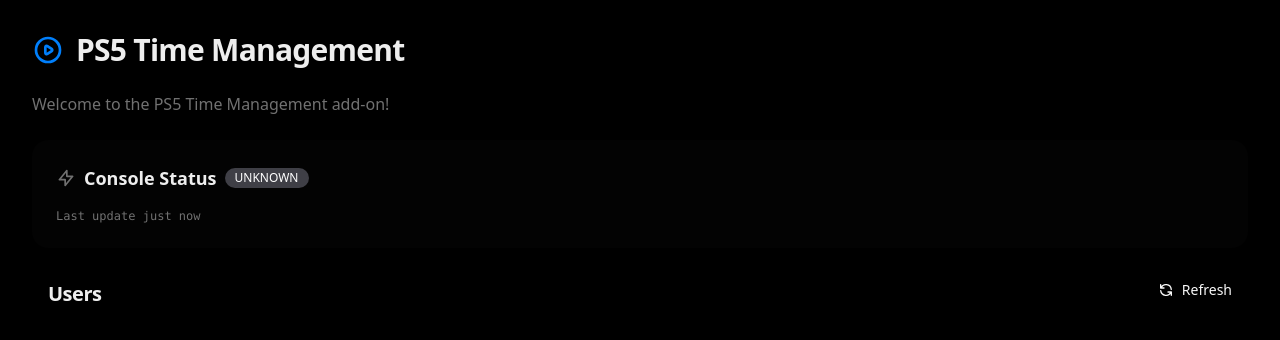
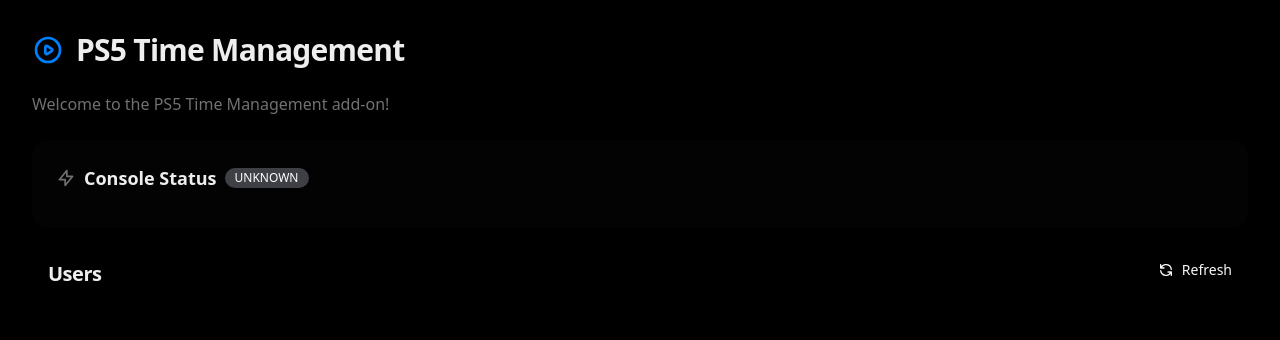
Before and after one commit to willcm/ps5-time-management, a Flask app: page / in a window 1280 px wide. Shown: the top 340 px of the page. Run offline with Flask 3, Linux system fonts and the light colour scheme; data that the repository does not hold is empty; style sheets or scripts are compiled from the project's sources; some libraries are stand-ins or nearby versions.

Commit message:
UI polish: remove Last update text; match Access toggle color (blue-600) and height (h-8) with View Stats button; bump to v2.9.1

```diff
--- a/addons/ps5_time_management/config.yaml
+++ b/addons/ps5_time_management/config.yaml
@@ -1,5 +1,5 @@
 name: PS5 Time Management
-version: 2.9.0
+version: 2.9.1
 slug: ps5_time_management
 description: Track and manage PS5 playtime with user authentication, time limits, and parental controls
 url: https://github.com/willcm/ps5-time-management
--- a/addons/ps5_time_management/templates/index.html
+++ b/addons/ps5_time_management/templates/index.html
@@ -7,11 +7,11 @@
   <link rel="stylesheet" href="./globals.css">
   <script src="https://cdn.tailwindcss.com"></script>
   <style>
-    .toggle-switch { position: relative; display: inline-flex; height: 1.5rem; width: 2.75rem; align-items: center; border-radius: 9999px; transition: background-color 0.2s; cursor: pointer; }
-    .toggle-switch.active { background-color: rgb(96 165 250); }
+    .toggle-switch { position: relative; display: inline-flex; height: 2rem; width: 3rem; align-items: center; border-radius: 9999px; transition: background-color 0.2s; cursor: pointer; }
+    .toggle-switch.active { background-color: rgb(37 99 235); }
     .toggle-switch:not(.active) { background-color: rgba(255, 255, 255, 0.2); }
-    .toggle-slider { display: inline-block; height: 1rem; width: 1rem; transform: translateX(0.25rem); border-radius: 9999px; background-color: white; box-shadow: 0 1px 3px 0 rgb(0 0 0 / 0.1); transition: transform 0.2s; }
-    .toggle-switch.active .toggle-slider { transform: translateX(1.5rem); }
+    .toggle-slider { display: inline-block; height: 1.25rem; width: 1.25rem; transform: translateX(0.375rem); border-radius: 9999px; background-color: white; box-shadow: 0 1px 3px 0 rgb(0 0 0 / 0.1); transition: transform 0.2s; }
+    .toggle-switch.active .toggle-slider { transform: translateX(1.625rem); }
   </style>
 </head>
 <body class="min-h-screen bg-background text-foreground">
@@ -38,7 +38,6 @@
               <div id="players-line" class="text-sm text-foreground hidden"></div>
               <div id="game-line" class="text-sm text-foreground hidden"></div>
             </div>
-            <div class="text-xs text-muted-foreground font-mono">Last update <span id="last-update">—</span></div>
           </div>
         </div>
 
@@ -72,25 +71,12 @@
         const r = await fetch('./api/status');
         const s = await r.json();
         const badge = document.getElementById('status-badge');
-        const last = document.getElementById('last-update');
         const playersLine = document.getElementById('players-line');
         const gameLine = document.getElementById('game-line');
         const cover = document.getElementById('game-cover');
         const power = (s && s.power) || 'UNKNOWN';
         badge.className = 'font-medium text-xs px-2.5 py-0.5 rounded-full ' + badgeFor(power);
         badge.textContent = power;
-        // Relative updated time
-        try {
-          const ts = s && (s.last_update || s.lastUpdate || s.updated_at);
-          if (ts) {
-            const then = new Date(ts).getTime();
-            const now = Date.now();
-            const sec = Math.max(0, Math.round((now - then) / 1000));
-            last.textContent = sec + 's ago';
-          } else {
-            last.textContent = 'just now';
-          }
-        } catch(_) { last.textContent = '—'; }
 
         // Players
         const players = (s && s.players) || (s && s.active_sessions && s.active_sessions.map(a=>a.user)) || [];
```
